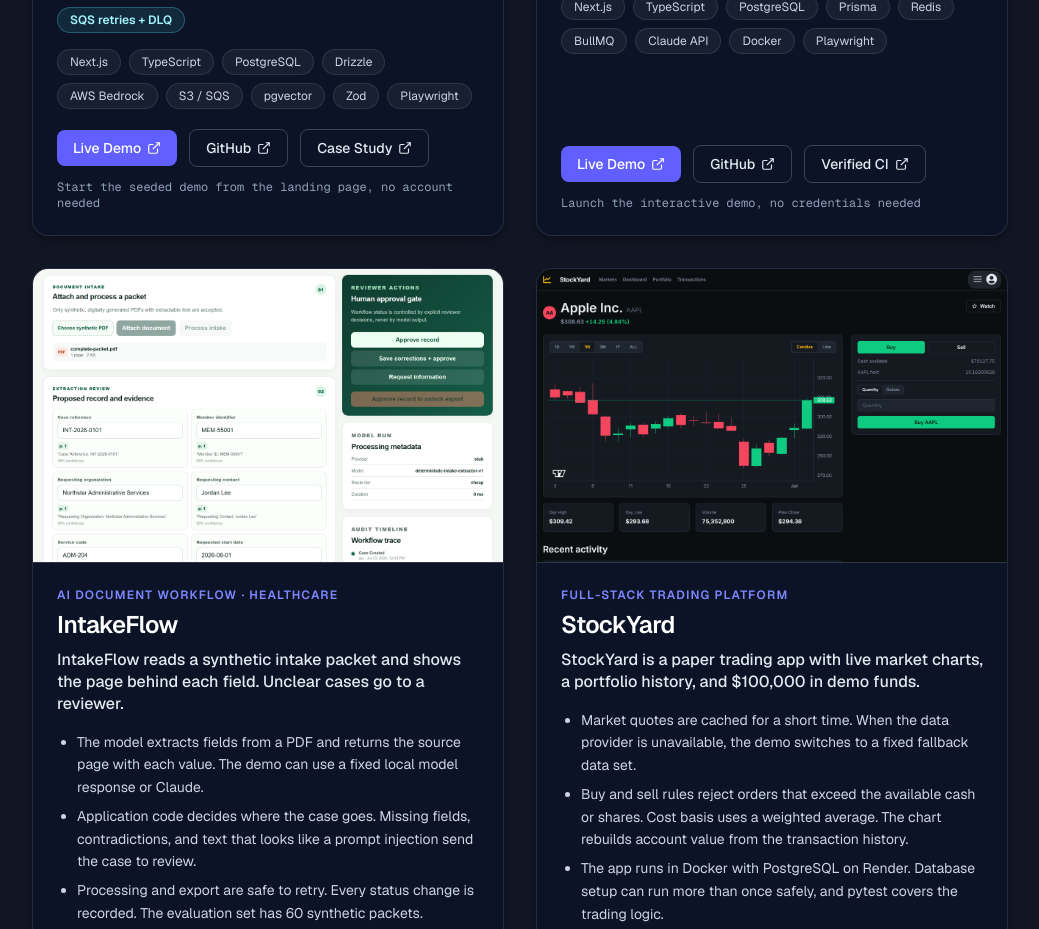
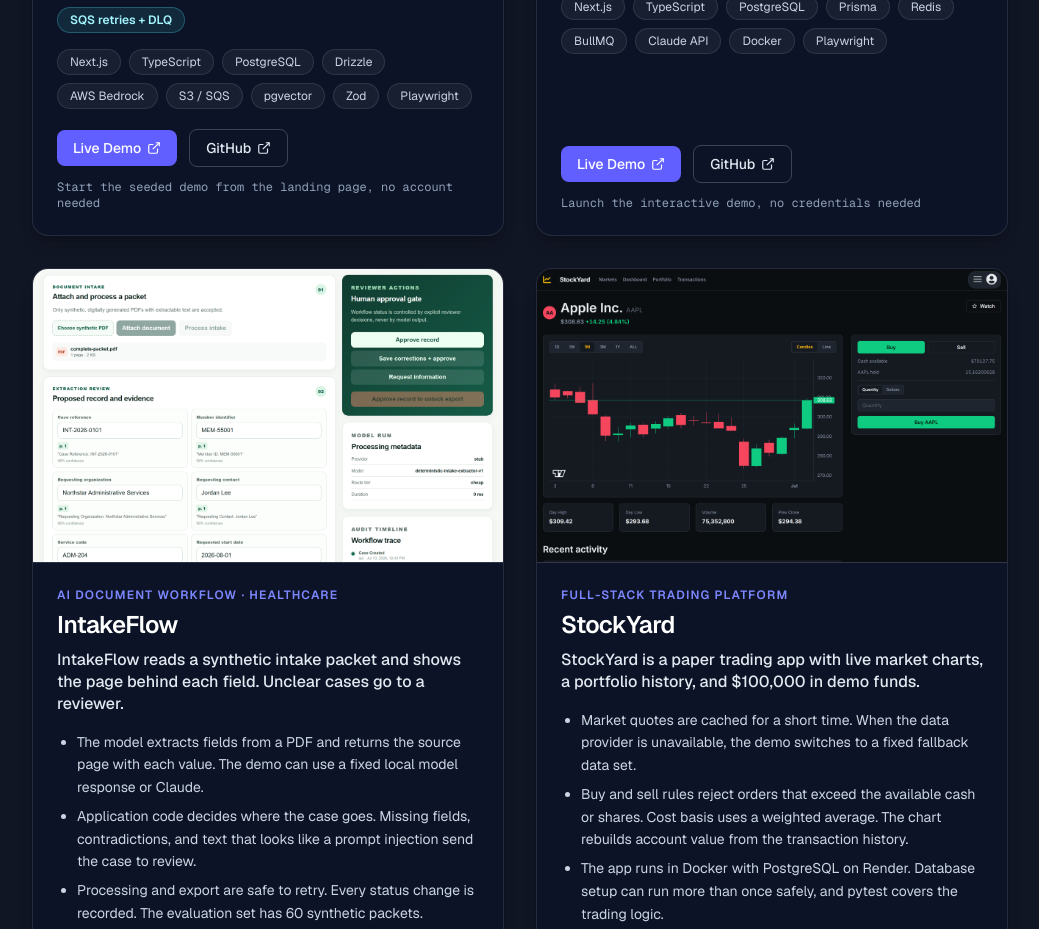
Before and after one commit to BMcCarthy96/portfolio, a Next.js app: page / in a window 1280 px wide. Shown: the part 1580-2509 px from the top of the page, without its empty margins (120-1159 px from the left). Built offline with nearby package versions, Linux system fonts and the light colour scheme.

Commit message:
Correct project actions and resume summary (#6)

```diff
--- a/data/projects.ts
+++ b/data/projects.ts
@@ -60,10 +60,6 @@
         label: "GitHub",
         href: "https://github.com/BMcCarthy96/enterprise-ai-implementation-workbench",
       },
-      {
-        label: "Case Study",
-        href: "https://github.com/BMcCarthy96/enterprise-ai-implementation-workbench/blob/main/docs/case-study.md",
-      },
     ],
     note: "The demo uses seeded synthetic data and fixed test cases.",
     loginHint: "Start the seeded demo from the landing page, no account needed",
@@ -108,10 +104,6 @@
       {
         label: "GitHub",
         href: "https://github.com/BMcCarthy96/pulse",
-      },
-      {
-        label: "Verified CI",
-        href: "https://github.com/BMcCarthy96/pulse/actions/runs/31920943916",
       },
     ],
     note: "The demo uses synthetic healthcare data and simulated connectors.",
```
Also changed, not shown: 1 other file (tests, documents, lock files or other folders).
